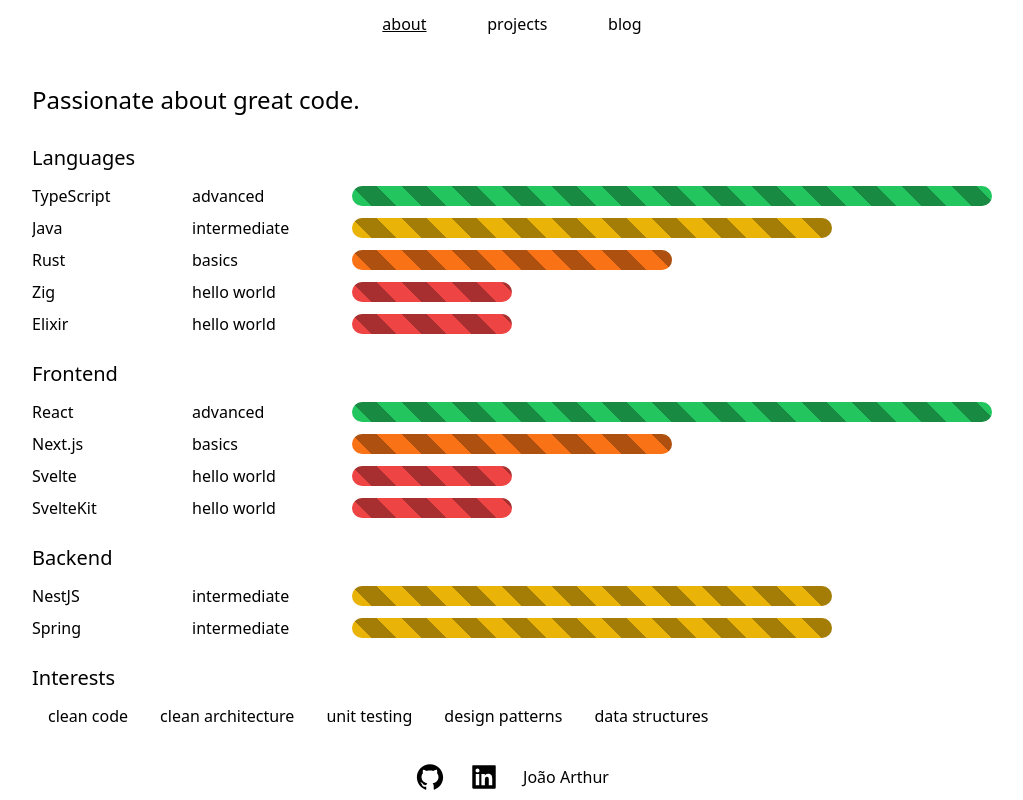
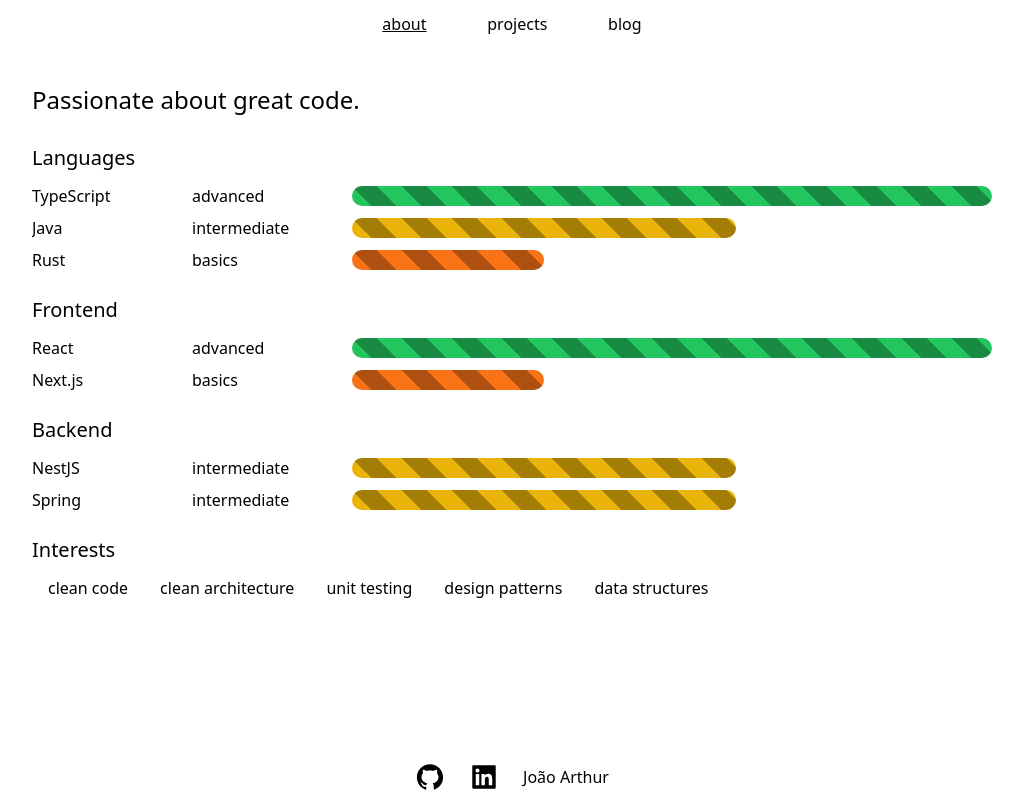
Before and after one commit to joao-arthur/joao-arthur.dev, a Next.js app: page / in a window 1280 px wide. Shown: the whole page, without its empty margins (128-1151 px from the left). Built offline with nearby package versions, Linux system fonts and the light colour scheme; what tailwindcss-image-rendering would draw is missing.

Commit message:
feat: precise schedule

```diff
--- a/src/components/TechInfo.tsx
+++ b/src/components/TechInfo.tsx
@@ -28,14 +28,14 @@
         }
     }
 
-    function percentual(): 25 | 50 | 75 | 100 {
+    function percentual(): 10 | 30 | 60 | 100 {
         switch (level) {
             case "HELLO_WORLD":
-                return 25;
+                return 10;
             case "BASICS":
-                return 50;
+                return 30;
             case "INTERMEDIATE":
-                return 75;
+                return 60;
             case "ADVANCED":
                 return 100;
         }
--- a/src/pages/index.tsx
+++ b/src/pages/index.tsx
@@ -30,24 +30,12 @@
                 <div className="flex flex-row items-center py-1">
                     <TechInfo name="Rust" level="BASICS" />
                 </div>
-                <div className="flex flex-row items-center py-1">
-                    <TechInfo name="Zig" level="HELLO_WORLD" />
-                </div>
-                <div className="flex flex-row items-center py-1">
-                    <TechInfo name="Elixir" level="HELLO_WORLD" />
-                </div>
                 <H2>Frontend</H2>
                 <div className="flex flex-row items-center py-1">
                     <TechInfo name="React" level="ADVANCED" />
                 </div>
                 <div className="flex flex-row items-center py-1">
                     <TechInfo name="Next.js" level="BASICS" />
-                </div>
-                <div className="flex flex-row items-center py-1">
-                    <TechInfo name="Svelte" level="HELLO_WORLD" />
-                </div>
-                <div className="flex flex-row items-center py-1">
-                    <TechInfo name="SvelteKit" level="HELLO_WORLD" />
                 </div>
                 <H2>Backend</H2>
                 <div className="flex flex-row items-center py-1">
--- a/src/pages/projects.tsx
+++ b/src/pages/projects.tsx
@@ -16,11 +16,18 @@
             <Header active="projects" />
             <Main>
                 <Link href="/projects/gameoflife">
-                    <section>
+                    <section className="flex flex-col gap-5">
                         <Link href="/projects/game-of-life">
                             <div className="px-10 shadow-md bg-slate-100">
                                 <H1 className="text-gray-800">
                                     Conway's Game Of Life
+                                </H1>
+                            </div>
+                        </Link>
+                        <Link href="/projects/precise-schedule">
+                            <div className="px-10 shadow-md bg-slate-100">
+                                <H1 className="text-gray-800">
+                                    Precise Schedule
                                 </H1>
                             </div>
                         </Link>
--- /dev/null
+++ b/src/pages/projects/precise-schedule.tsx
@@ -0,0 +1,56 @@
+import type { ReactElement } from "react";
+
+import path from "path";
+import fs from "fs/promises";
+
+import Head from "next/head";
+import { ReactMarkdown } from "react-markdown/lib/react-markdown";
+import { Header } from "@/components/Header";
+import { Footer } from "@/components/Footer";
+import { Main } from "@/components/Main";
+
+type propsType = {
+    md: string;
+};
+
+export default function PreciseSchedule(
+    { md }: propsType,
+): ReactElement {
+    return (
+        <>
+            <Head>
+                <title>Precise Schedule | João Arthur</title>
+                <link rel="icon" href="/favicon.ico" />
+            </Head>
+            <Header active="projects" />
+            <Main>
+                <div className="prose prose-img:w-32 prose-img:h-w-32 prose-img:rendering-pixelated m-auto">
+                    <ReactMarkdown>
+                        {md}
+                    </ReactMarkdown>
+                </div>
+                <iframe
+                    src="/precise-schedule/index.html"
+                    className="w-full h-full"
+                />
+            </Main>
+            <Footer />
+        </>
+    );
+}
+
+export async function getStaticProps(): Promise<
+    { props: propsType }
+> {
+    const post = path.join(
+        process.cwd(),
+        `public/projects/precise-schedule.md`,
+    );
+    const md = await fs.readFile(post, "utf8");
+
+    return {
+        props: {
+            md,
+        },
+    };
+}
```
Also changed, not shown: public/projects/precise-schedule.md (added, +30 -0 lines).
